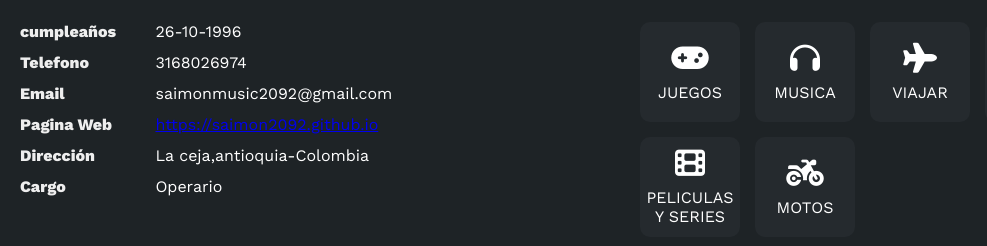
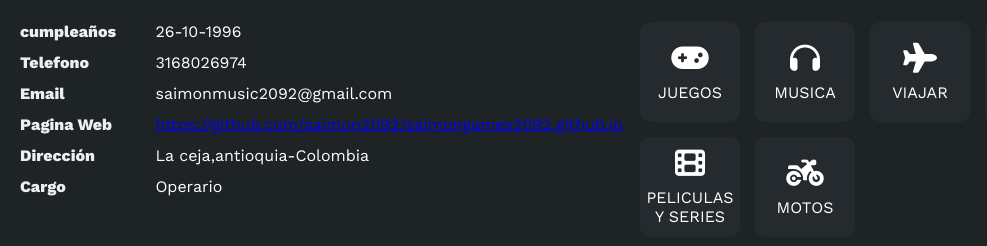
Before and after one commit to saimon2092/saimon2092.github.io, a plain HTML site: page index.html in a window 1280 px wide. Shown: the part 1063-1309 px from the top of the page, 0-987 px from the left. Drawn offline with nearby package versions, Linux system fonts and the light colour scheme.

Commit message:
index.html

```diff
--- a/index.html
+++ b/index.html
@@ -80,7 +80,7 @@
                         </li>
                         <li>
                             <strong>Pagina Web</strong>
-                            <a href="https://saimon2092.github.io">https://saimon2092.github.io</a>
+                            <a href="https://github.com/saimon2092/saimongames2092.github.io">https://github.com/saimon2092/saimongames2092.github.io</a>
                         </li>
                         <li>
                             <strong>Dirección</strong>
```
